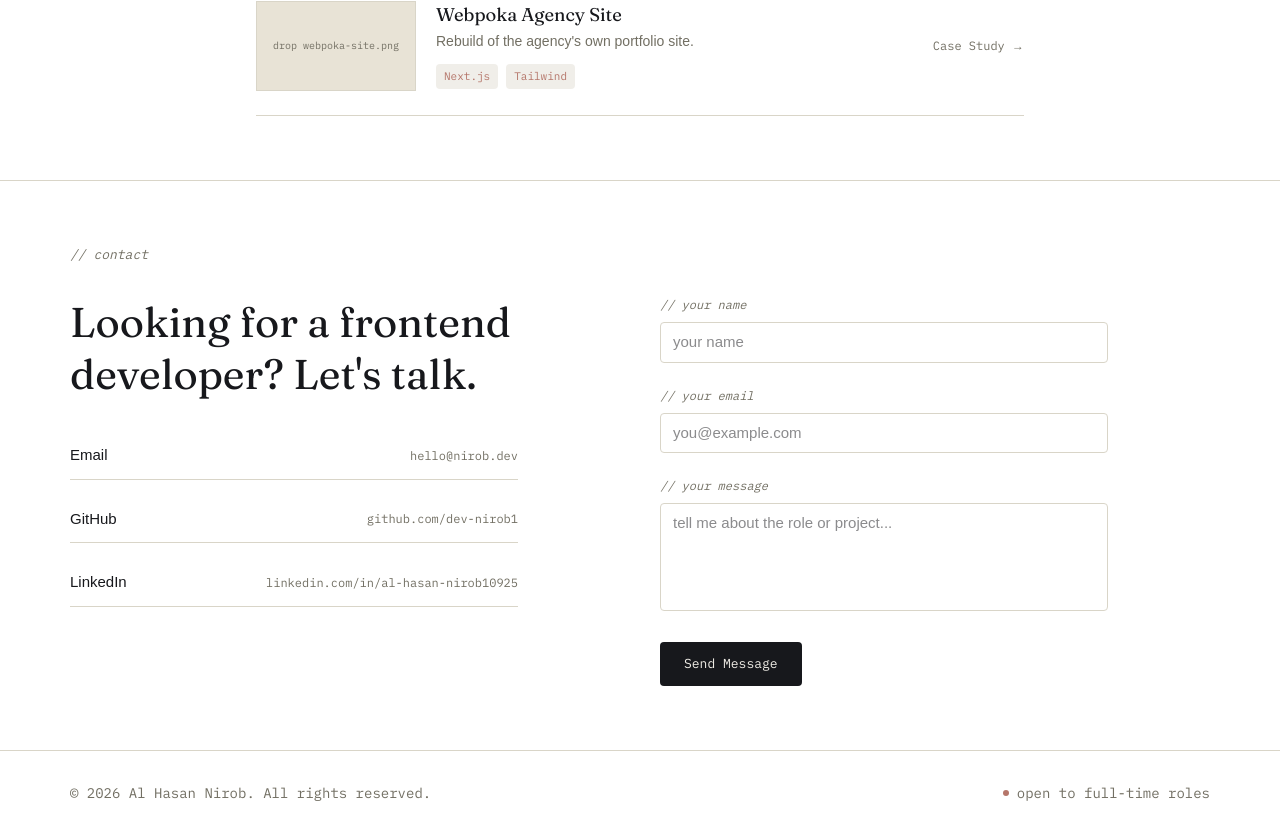
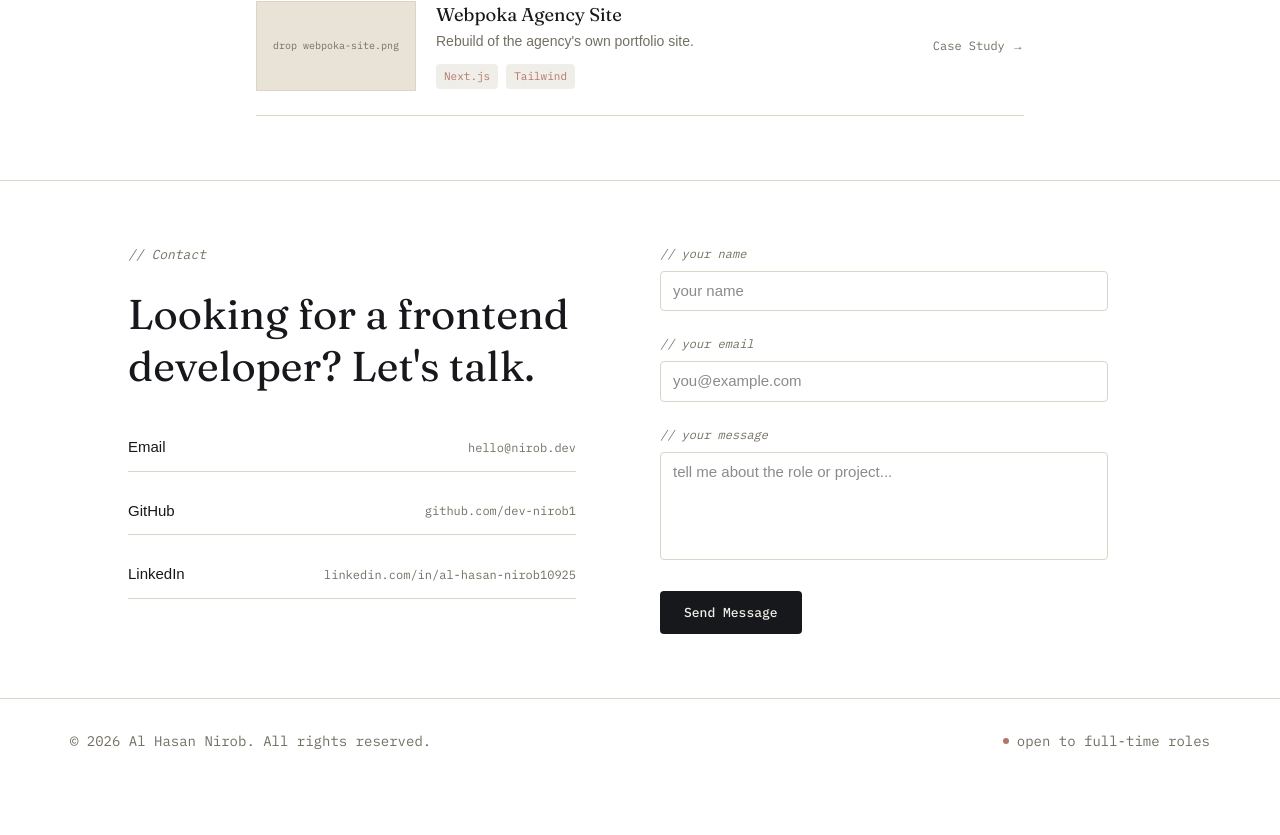
Before and after one commit to dev-nirob1/portfolio-nextjs, a Next.js app: page / in a window 1280 px wide. Shown: the part 4188-5023 px from the top of the page. After the commit the page ends 4971 px from the top, so only its background shows below. Built offline with nearby package versions, Linux system fonts and the light colour scheme.

Commit message:
contact section

```diff
--- /dev/null
+++ b/src/app/components/Widgets/ContactForm.jsx
@@ -0,0 +1,112 @@
+"use client";
+
+import { useState } from "react";
+
+import Button from "../ui/Button";
+import Label from "../ui/Label";
+import Input from "../ui/Input";
+import Textarea from "../ui/Textarea";
+
+const ContactForm = () => {
+  const [formData, setFormData] = useState({
+    name: "",
+    email: "",
+    message: "",
+  });
+
+  const [status, setStatus] = useState("idle");
+
+  const handleChange = (e) => {
+    setFormData({
+      ...formData,
+      [e.target.name]: e.target.value,
+    });
+  };
+
+  const handleSubmit = async (e) => {
+    e.preventDefault();
+    setStatus("sending");
+
+    try {
+      const res = await fetch("/api/contact", {
+        method: "POST",
+        headers: {
+          "Content-Type": "application/json",
+        },
+        body: JSON.stringify(formData),
+      });
+
+      if (!res.ok) {
+        throw new Error("Failed to send");
+      }
+
+      alert("Message sent!");
+
+      setFormData({
+        name: "",
+        email: "",
+        message: "",
+      });
+    } catch (error) {
+      alert("Something went wrong. Please try again.");
+    } finally {
+      setStatus("idle");
+    }
+  };
+
+  return (
+    <form onSubmit={handleSubmit} className="space-y-6 max-w-md">
+      <div>
+        <Label htmlFor="name">your name</Label>
+
+        <Input
+          id="name"
+          type="text"
+          name="name"
+          required
+          value={formData.name}
+          onChange={handleChange}
+          placeholder="your name"
+        />
+      </div>
+
+      <div>
+        <Label htmlFor="email">your email</Label>
+
+        <Input
+          id="email"
+          type="email"
+          name="email"
+          required
+          value={formData.email}
+          onChange={handleChange}
+          placeholder="you@example.com"
+        />
+      </div>
+
+      <div>
+        <Label htmlFor="message">your message</Label>
+
+        <Textarea
+          id="message"
+          name="message"
+          required
+          rows={4}
+          value={formData.message}
+          onChange={handleChange}
+          placeholder="tell me about the role or project..."
+        />
+      </div>
+
+      <Button
+        type="submit"
+        disabled={status === "sending"}
+        className="font-mono text-[13px] disabled:opacity-60"
+      >
+        {status === "sending" ? "sending..." : "Send Message"}
+      </Button>
+    </form>
+  );
+};
+
+export default ContactForm;
--- a/src/app/components/section/Contact.jsx
+++ b/src/app/components/section/Contact.jsx
@@ -1,7 +1,12 @@
 "use client";
 
 import { useState } from "react";
+
 import Container from "../ui/Container";
+import SectionTitle from "../ui/SectionTitle";
+import Heading from "../ui/Heading";
+import Span from "../ui/Span";
+import ContactForm from "../Widgets/ContactForm";
 
 const contactLinks = [
   {
@@ -22,129 +27,39 @@ const contactLinks = [
 ];
 
 const Contact = () => {
-  const [formData, setFormData] = useState({
-    name: "",
-    email: "",
-    message: "",
-  });
-  const [status, setStatus] = useState("idle");
-
-  const handleChange = (e) => {
-    setFormData({ ...formData, [e.target.name]: e.target.value });
-  };
-
-  const handleSubmit = async (e) => {
-    e.preventDefault();
-    setStatus("sending");
-
-    try {
-      const res = await fetch("/api/contact", {
-        method: "POST",
-        headers: { "Content-Type": "application/json" },
-        body: JSON.stringify(formData),
-      });
-
-      if (!res.ok) throw new Error("Failed to send");
-
-      alert("Message sent!");
-      setFormData({ name: "", email: "", message: "" });
-    } catch (error) {
-      alert("Something went wrong. Please try again.");
-    } finally {
-      setStatus("idle");
-    }
-  };
 
   return (
     <section id="contact" className="py-16 border-t border-line">
-      <Container>
-        <p className="font-mono text-[13px] text-slate italic mb-8">
-          // contact
-        </p>
-
+      <Container className="max-w-5xl!">
         <div className="grid md:grid-cols-2 gap-10">
           <div className="max-w-md">
-            <p className="font-display text-[2rem] md:text-[2.6rem] leading-tight max-w-lg mb-8 text-ink">
+            <SectionTitle className="mb-6">Contact</SectionTitle>
+            <Heading
+              as="h4"
+              className="text-[2rem] md:text-[2.6rem] leading-tight mb-8"
+            >
               Looking for a frontend developer? Let&apos;s talk.
-            </p>
+            </Heading>
 
             <div className="flex flex-col gap-4">
               {contactLinks.map((link) => (
                 <a
                   key={link.label}
                   href={link.href}
-                  target={link.href.startsWith("http") ? "_blank" : undefined}
-                  rel={
-                    link.href.startsWith("http")
-                      ? "noopener noreferrer"
-                      : undefined
-                  }
+                  target="_blank"
+                  rel="noopener noreferrer"
                   className="flex items-center justify-between py-3 border-b border-line text-[15px] text-ink hover:pl-2 transition-all"
                 >
                   <span>{link.label}</span>
-                  <span className="font-mono text-[12px] text-slate">
-                    {link.value}
-                  </span>
+
+                  <Span className="text-slate">{link.value}</Span>
                 </a>
               ))}
             </div>
           </div>
 
           <div>
-            <form onSubmit={handleSubmit} className="space-y-6 max-w-md">
-              <div>
-                <label className="font-mono text-[12px] text-slate italic block mb-2">
-                  // your name
-                </label>
-                <input
-                  type="text"
-                  name="name"
-                  required
-                  value={formData.name}
-                  onChange={handleChange}
-                  placeholder="your name"
-                  className="w-full bg-transparent border border-line rounded-sm px-3 py-2 text-[15px] text-ink focus:outline-none focus:border-primary transition-colors duration-300"
-                />
-              </div>
-
-              <div>
-                <label className="font-mono text-[12px] text-slate italic block mb-2">
-                  // your email
-                </label>
-                <input
-                  type="email"
-                  name="email"
-                  required
-                  value={formData.email}
-                  onChange={handleChange}
-                  placeholder="you@example.com"
-                  className="w-full bg-transparent border border-line rounded-sm px-3 py-2 text-[15px] text-ink focus:outline-none focus:border-primary transition-colors duration-300"
-                />
-              </div>
-
-              <div>
-                <label className="font-mono text-[12px] text-slate italic block mb-2">
-                  // your message
-                </label>
-                <textarea
-                  name="message"
-                  required
-                  rows={4}
-                  value={formData.message}
-                  onChange={handleChange}
-                  placeholder="tell me about the role or project..."
-                  className="w-full bg-transparent border border-line rounded-sm px-3 py-2 text-[15px] text-ink focus:outline-none focus:border-primary transition-colors duration-300 resize-none"
-                />
-              </div>
-
-              <button
-                type="submit"
-                disabled={status === "sending"}
-                className="cursor-pointer font-mono text-[13px] px-6 py-3 rounded-sm bg-ink text-background hover:bg-primary transition-colors disabled:opacity-60"
-              >
-                {status === "sending" ? "sending..." : "Send Message"}
-              </button>
-            </form>
+            <ContactForm />
           </div>
         </div>
       </Container>
--- a/src/app/components/ui/Label.jsx
+++ b/src/app/components/ui/Label.jsx
@@ -1,12 +1,18 @@
-import { cn } from '@/app/utils/cn';
-import React from 'react';
+import React from "react";
+import { cn } from "@/app/utils/cn";
 
-const Label = ({children, className}) => {
-    return (
-        <div className={cn('', className)}>
-            {children}
-        </div>
-    );
+const Label = ({ children, className, ...props }) => {
+  return (
+    <label
+      className={cn(
+        "font-mono text-[12px] text-slate italic block mb-2",
+        className
+      )}
+      {...props}
+    >
+      {"//"} {children}
+    </label>
+  );
 };
 
 export default Label;
--- /dev/null
+++ b/src/app/components/ui/Textarea.jsx
@@ -0,0 +1,16 @@
+import React from "react";
+import { cn } from "@/app/utils/cn";
+
+const Textarea = ({ className, ...props }) => {
+  return (
+    <textarea
+      className={cn(
+        "w-full bg-transparent border border-line rounded-sm px-3 py-2 text-[15px] text-ink focus:outline-none focus:border-primary transition-colors duration-300 resize-none",
+        className
+      )}
+      {...props}
+    />
+  );
+};
+
+export default Textarea;
```
